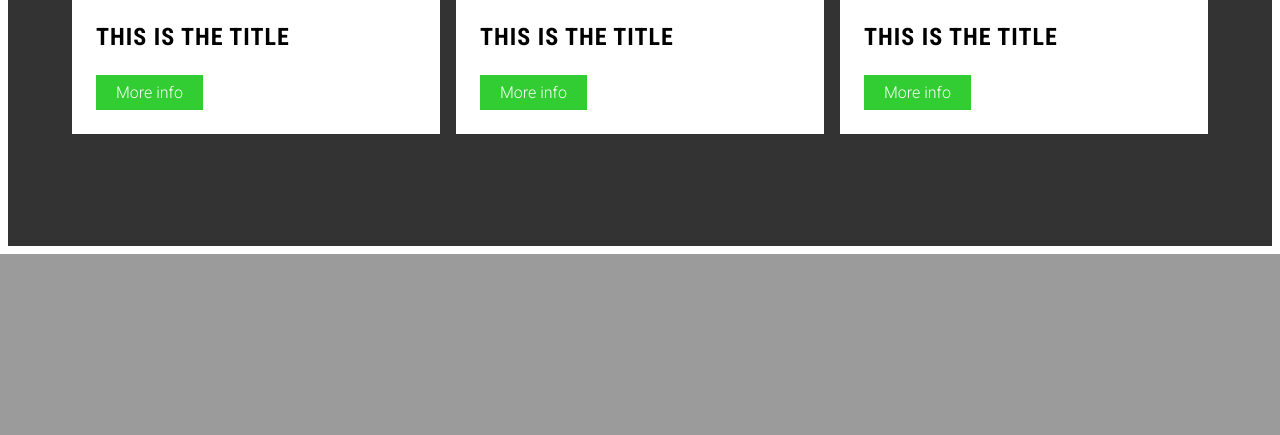
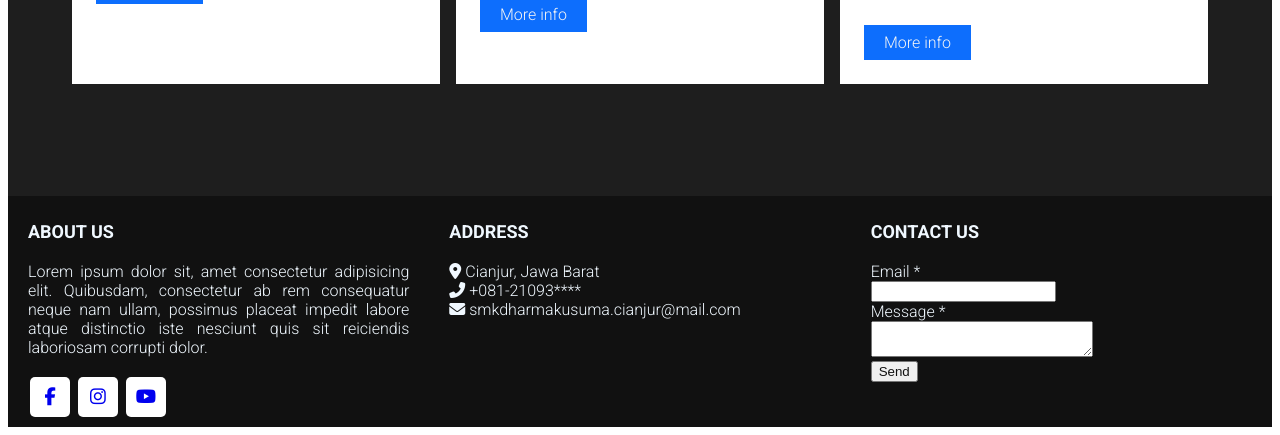
Before and after one commit to ilhamfauzan630/web-school-project, a PHP site: page /halaman/fasilitas.html in a window 1280 px wide. Shown: the part 610-1045 px from the top of the page. Before the commit the page ends 864 px from the top, so only its background shows below. Run offline with PHP 8.4, Linux system fonts and the light colour scheme; some libraries are stand-ins or nearby versions.

Commit message:
menambahkan fasilitas

```diff
--- a/halaman/fasilitas.css
+++ b/halaman/fasilitas.css
@@ -7,19 +7,28 @@ body {
   font-family: 'Roboto', sans-serif;
   font-weight: 300;
 }
+.parallax{
+  background-image:url("../assets/smkdkc.jpg") ;
+  min-height: 500px;
 
+  /* Create the parallax scrolling effect */
+  background-attachment: fixed;
+  background-position: center;
+  background-repeat: no-repeat;
+  background-size: cover;
+}
 .basic-example {
   display: flex;
 }
 
-.text p:target { background: red; }
+body h1{ color: black ; height: 100 px; width: 800px; margin: 0 auto;padding-top: 50px; margin-bottom: 50px;}
 
 
 .button {
   display: inline-block;
   text-decoration: none;
-  color: white;
-  background: limegreen;
+  color: whitesmoke;
+  background: #0d6efd;
   padding: .5em 1.25em;
 }
 
@@ -27,7 +36,7 @@ body {
   display: grid;
   grid: auto / repeat(auto-fit, minmax(15em, 1fr));
   grid-gap: 1em;
-  background: #333;
+  background: rgb(30, 30, 30);
   padding: 7em 4em;
 }
 
@@ -69,8 +78,8 @@ body {
   top: 0;
   left: 0;
   color: white;
-  background: rgba(0, 0, 0, .5);
-  box-shadow: 0 0 0 100vmax rgba(0, 0, 0, .25);
+  background: rgba(118, 112, 112, 0.5);
+  box-shadow: 0 0 0 100vmax rgba(92, 87, 87, 0.25);
   width: 100vw;
   height: 100vh;
   z-index: 10;
@@ -85,7 +94,7 @@ body {
 .portfolio-lightbox__content {
   width: 75%;
   padding: 1em;
-  background: black;
+  background: #747B81;
   position: relative;
 }
 
@@ -110,3 +119,55 @@ body {
   content: 'x';
   color: white;
 }
+
+/*footer*/
+
+footer{
+  position: relative;
+  bottom: 0px;
+  width: 100%;
+  background: #111;
+  color: aliceblue;
+}
+
+.ft{
+  display: flex;
+}
+.ft .box{
+  flex-basis: 50%;
+  padding: 10px 20px;
+}
+.box h2{
+  font-size: 1.125rem;
+  font-weight: 600;
+  text-transform: uppercase;
+}
+.box .content{
+  margin: 20px 0 0 0;
+}
+.left .content p{
+  text-align: justify;
+}
+.left .content .social{
+  margin: 20px 0 0 0;
+}
+.left .content .social #fa{
+  padding: 0 2px;
+}
+.left .content .social #fa span{
+  height: 40px;
+  width: 40px;
+  right: -1em;
+  background: white;
+  line-height: 40px;
+  text-align: center;
+  font-size: 18px;
+  border-radius: 5px;
+  transition: 0.3s;
+}
+.left .content .social #fa span:hover{
+  background: #f12020;
+}
+.btn button,textarea,input{
+  color: #111;
+}
--- a/halaman/fasilitas.html
+++ b/halaman/fasilitas.html
@@ -4,44 +4,37 @@
     <meta charset="UTF-8">
     <meta http-equiv="X-UA-Compatible" content="IE=edge">
     <meta name="viewport" content="width=device-width, initial-scale=1.0">
-    <title>Document</title>
+    <title>Fasilitas</title>
     <link rel="stylesheet" href="fasilitas.css">
+    <script src="https://kit.fontawesome.com/3e1e1695fe.js" crossorigin="anonymous"></script>
 </head>
 <body>
-    <div class="basic-example">
-        <div class="links">
-          <p><a href="#one">Try</a></p>
-          <p><a href="#two">Clicking</a></p>
-          <p><a href="#three">These</a></p>
-        </div>
-        <div class="text">
-          <p id="one">This is paragraph one</p>
-          <p id="two">This is paragraph two</p>
-          <p id="three">This is paragraph three</p>
-        </div>
-      </div>
+    <div class="parallax">
+       <h1>FASILITAS RUANGAN PENDUKUNG STUDI KEJURUSAN</h1>
+    <br>
+    <br>
 
     <div class="portfolio">
     <div class="portfolio__item">
-          <img src="https://unsplash.it/300?image=1080" alt="" class="portfolio__image">
+        <img src="tkj.jpg" alt="" class="portfolio__image">
         <div class="portfolio__desc">
-            <h3 class="portfolio__title">This is the title</h3>
+        <h3 class="portfolio__title">Lab. Komputer Jaringan</h3>
         <a href="#portfolio-item-1" class="button" role="button">More info</a>
         </div>
 
 
     </div>
     <div class="portfolio__item" id="portfolio">
-          <img src="https://unsplash.it/300?image=1070" alt="" class="portfolio__image">
+        <img src="perawat.jpg" alt="" class="portfolio__image">
         <div class="portfolio__desc">
-            <h3 class="portfolio__title">This is the title</h3>
+        <h3 class="portfolio__title">Ruang Praktek Keperawatan</h3>
         <a href="#portfolio-item-2" class="button">More info</a>
         </div>
     </div>
     <div class="portfolio__item">
-          <img src="https://unsplash.it/300?image=1074" alt="" class="portfolio__image">
+        <img src="otomasi.jpg" alt="" class="portfolio__image">
         <div class="portfolio__desc">
-            <h3 class="portfolio__title">This is the title</h3>
+        <h3 class="portfolio__title">Ruang Praktek Otomasi dan Tata Kelola Perkantoran</h3>
         <a href="#portfolio-item-3" class="button">More info</a>
         </div>
     </div>
@@ -50,28 +43,87 @@
     <div class="portfolio-lightbox" id="portfolio-item-1">
     <div class="portfolio-lightbox__content">
     <a href="#portfolio" class="close"></a>
-        <img class="portfolio-lightbox__image" src="https://unsplash.it/900/400?image=1080" alt="">
-        <h3 class="portfolio__title">This is the title</h3>
-        <p class="portfolio__body">This would be a description of the portfolio item</p>
+    <img class="portfolio-lightbox__image" src="tkj.jpg" alt="">
+    <h3 class="portfolio__title">Laboratotrium Komputer Jaringan</h3>
+    <p class="portfolio__body">-Berbagai peralatan komputer yang dipergunakan dalam praktek berada dalam ruangan yang <br>
+                                disebut lab. komputer jaringan yang terdapat berbagai perangkat lunak dan keras.</p>
     </div>
     </div>
 
     <div class="portfolio-lightbox" id="portfolio-item-2">
     <div class="portfolio-lightbox__content">
         <a href="#portfolio" class="close"></a>
-          <img class="portfolio-lightbox__image" src="https://unsplash.it/900/400?image=1070" alt="">
-          <h3 class="portfolio__title">This is the title</h3>
-          <p class="portfolio__body">This would be a description of the portfolio item</p>
+        <img class="portfolio-lightbox__image" src="perawat.jpg" alt="">
+        <h3 class="portfolio__title">Ruang Praktek Keperawatan</h3>
+        <p class="portfolio__body">- Ruang praktek keperawatan terdapat berbagai peralatan <br>
+                                     yang digunakan untuk simulasi keperawatan </p>
     </div>
     </div>
 
     <div class="portfolio-lightbox" id="portfolio-item-3">
     <div class="portfolio-lightbox__content">
     <a href="#portfolio" class="close"></a>
-        <img class="portfolio-lightbox__image" src="https://unsplash.it/900/400?image=1074" alt="">
-        <h3 class="portfolio__title">This is the title</h3>
-        <p class="portfolio__body">This would be a description of the portfolio item</p>
+    <img class="portfolio-lightbox__image" src="otomasi.jpg" alt="">
+    <h3 class="portfolio__title">Ruang Praktek Otomasi Dan Tata Kelola Perkantoran</h3>
+    <p class="portfolio__body">- Ruang prakyek otomasi & tata kelola perkantoran merupakan <br>
+                                 tempat terjadinya simulasi admistrasi perkantoran.</p>
+    </div>
+
     </div>
 </div>
+
+<footer>
+    <div class="ft">
+        <div class="left box">
+            <h2>About Us</h2>
+            <div class="content">
+                <p>Lorem ipsum dolor sit, amet consectetur adipisicing elit. Quibusdam, consectetur ab rem consequatur neque nam ullam, possimus placeat impedit labore atque distinctio iste nesciunt quis sit reiciendis laboriosam corrupti dolor.</p>
+                <div class="social">
+                    <a id="fa" href="#"><span class="fab fa-facebook-f"></span></a>
+                    <a id="fa" href="#"><span class="fab fa-instagram"></span></a>
+                    <a id="fa" href="#"><span class="fab fa-youtube"></span></a>
+                </div>
+            </div>
+        </div>
+
+        <div class="center box">
+            <h2>Address</h2>
+            <div class="content">
+                <div class="place">
+                    <span class="fas fa-map-marker-alt"></span>
+                    <span class="text">Cianjur, Jawa Barat</span>
+                </div>
+                <div class="phone">
+                    <span class="fas fa-phone-alt"></span>
+                    <span class="text">+081-21093****</span>
+                </div>
+                <div class="email">
+                    <span class="fas fa-envelope"></span>
+                    <span class="text">smkdharmakusuma.cianjur@mail.com</span>
+                </div>
+            </div>
+        </div>
+
+        <div class="right box">
+            <h2>Contact Us</h2>
+            <div class="content">
+                <form action="#">
+                    <div class="email">
+                        <div class="text">Email *</div>
+                        <input type="email" required>
+                    </div>
+                    <div class="msg">
+                        <div class="text">Message *</div>
+                        <textarea cols="25" rows="2" required></textarea>
+                    </div>
+                    <div class="btn">
+                        <button type="submit">Send</button>
+                    </div>
+                </form>
+            </div>
+        </div>
+    </div>
+</footer>
+
 </body>
 </html>
```
Also changed, not shown: css/style.css (deleted), halaman/otomasi.jpg (added), halaman/perawat.jpg (added), halaman/tkj.jpg (added). Lines whose indentation alone changed are shown as unchanged.
